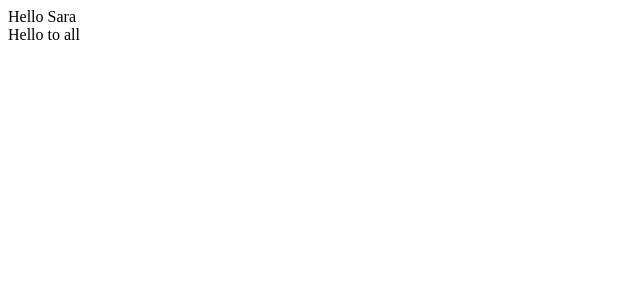
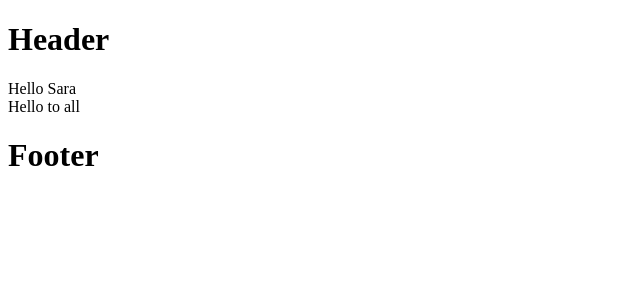
Before and after one commit to voloslg/vue_basics, a Vue app in the folder lesson28/intermetiate/: page / in a window 1280 px wide. Shown: the top 300 px of the page, without its empty margins (0-640 px from the left). Built offline with nearby package versions, Linux system fonts and the light colour scheme.

Commit message:
registering a components

```diff
--- a/lesson28/intermetiate/src/App.vue
+++ b/lesson28/intermetiate/src/App.vue
@@ -1,16 +1,27 @@
 <template>
   <div>
+    <app-header></app-header>
     <div>Hello {{name}}</div>
     <div>Hello to all</div>
+    <componentFooter></componentFooter>
+
   </div>
 </template>
 
 <script>
+// Local usage of conponent
+import componentFooter from './Components/Header_footer/Footer'
 export default {
   data(){
     return {
       name: 'Sara'
     }
+  },
+  // Register components
+  components: {
+    // "app-footer": Footer
+    componentFooter
+
   }
 }
 </script>
--- /dev/null
+++ b/lesson28/intermetiate/src/Components/Header_footer/Footer.vue
@@ -0,0 +1,5 @@
+<template>
+  <footer>
+  <h1>Footer</h1>
+  </footer>
+</template>
--- /dev/null
+++ b/lesson28/intermetiate/src/Components/Header_footer/Header.vue
@@ -0,0 +1,7 @@
+<template>
+  <header>
+  <h1>
+  Header
+  </h1>
+  </header>
+</template>
--- a/lesson28/intermetiate/src/main.js
+++ b/lesson28/intermetiate/src/main.js
@@ -1,5 +1,10 @@
 import Vue from "vue";
 import App from "./App.vue";
+
+// Include components by global
+import Header from "./Components/Header_footer/Header.vue";
+Vue.component("app-header", Header);
+// Include components by global
 
 new Vue({
   el: "#app",
```
